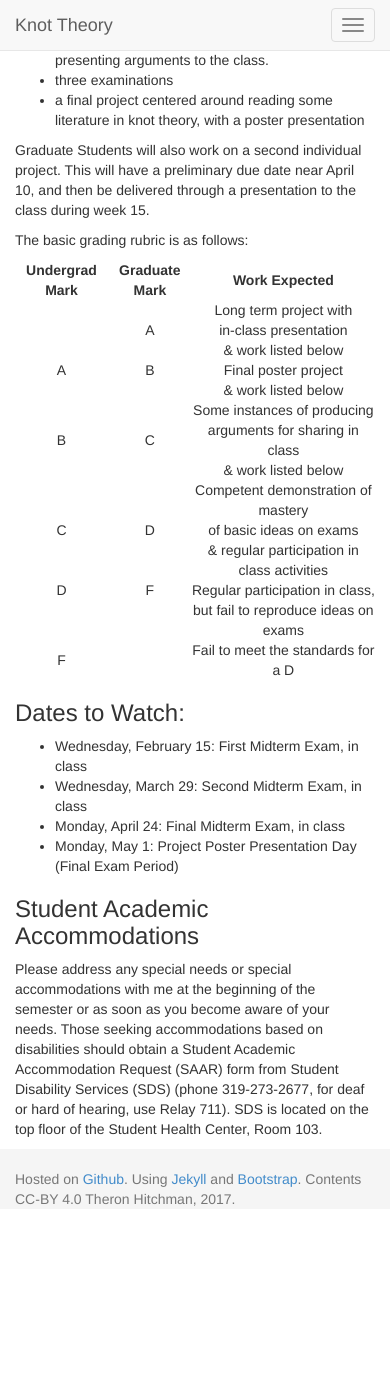
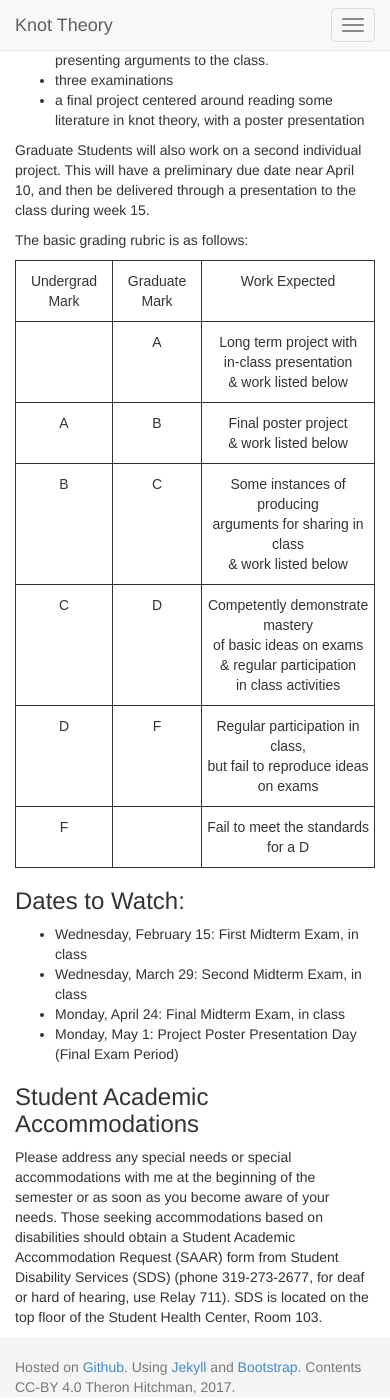
Before and after one commit to theronhitchman/knot-theory, a Jekyll site: the page built from syllabus/index.md, in a window 390 px wide and 1400 px high, scrolled down 1231 px. Built offline with Jekyll 4.4.1, drawn with Linux system fonts in a browser that asks for light colours; nearby versions of some CDN libraries; before the commit the page ends 2460 px from its top, so only the background shows below that.

Commit message:
change syllabus grading table to html format

```diff
--- a/syllabus/index.md
+++ b/syllabus/index.md
@@ -61,22 +61,49 @@ the class during week 15.
 
 The basic grading rubric is as follows:
 
-| Undergrad Mark | Graduate Mark | Work Expected |
-|:--------------:|:-------------:|:-----------------------------------------------------------------------------------------------------:|
-|  |   | Long term project with |
-|  | A | in-class presentation |
-|  |   |  & work listed below |
-| A | B | Final poster project |
-|   |   | & work listed below |
-|   |   | Some instances of producing |
-| B | C | arguments for sharing in class |
-|   |   | & work listed below |
-|   |   | Competent demonstration of mastery |
-| C | D | of basic ideas on exams  |
-|   |   | & regular participation in class activities |
-| D | F | Regular participation in class, |
-|   |   | but fail to reproduce ideas on exams |
-| F |   | Fail to meet the standards for a D |
+<style type="text/css">
+.tg  {border-collapse:collapse;border-spacing:0;}
+.tg td{font-family:Arial, sans-serif;font-size:14px;padding:10px 5px;border-style:solid;border-width:1px;overflow:hidden;word-break:normal;}
+.tg th{font-family:Arial, sans-serif;font-size:14px;font-weight:normal;padding:10px 5px;border-style:solid;border-width:1px;overflow:hidden;word-break:normal;}
+.tg .tg-baqh{text-align:center;vertical-align:top}
+@media screen and (max-width: 767px) {.tg {width: auto !important;}.tg col {width: auto !important;}.tg-wrap {overflow-x: auto;-webkit-overflow-scrolling: touch;}}</style>
+<div class="tg-wrap"><table class="tg">
+  <tr>
+    <th class="tg-baqh">Undergrad Mark</th>
+    <th class="tg-baqh">Graduate Mark</th>
+    <th class="tg-baqh">Work Expected</th>
+  </tr>
+  <tr>
+    <td class="tg-baqh"></td>
+    <td class="tg-baqh">A</td>
+    <td class="tg-baqh">Long term project with <br>in-class presentation<br>&amp; work listed below</td>
+  </tr>
+  <tr>
+    <td class="tg-baqh">A</td>
+    <td class="tg-baqh">B</td>
+    <td class="tg-baqh">Final poster project<br>&amp; work listed below</td>
+  </tr>
+  <tr>
+    <td class="tg-baqh">B</td>
+    <td class="tg-baqh">C</td>
+    <td class="tg-baqh">Some instances of producing<br>arguments for sharing in class<br>&amp; work listed below</td>
+  </tr>
+  <tr>
+    <td class="tg-baqh">C</td>
+    <td class="tg-baqh">D</td>
+    <td class="tg-baqh">Competently demonstrate mastery <br>of basic ideas on exams <br>&amp; regular participation<br>in class activities</td>
+  </tr>
+  <tr>
+    <td class="tg-baqh">D</td>
+    <td class="tg-baqh">F</td>
+    <td class="tg-baqh">Regular participation in class,<br>but fail to reproduce ideas on exams</td>
+  </tr>
+  <tr>
+    <td class="tg-baqh">F</td>
+    <td class="tg-baqh"></td>
+    <td class="tg-baqh">Fail to meet the standards for a D</td>
+  </tr>
+</table></div>
 
 ### Dates to Watch:
 
```
